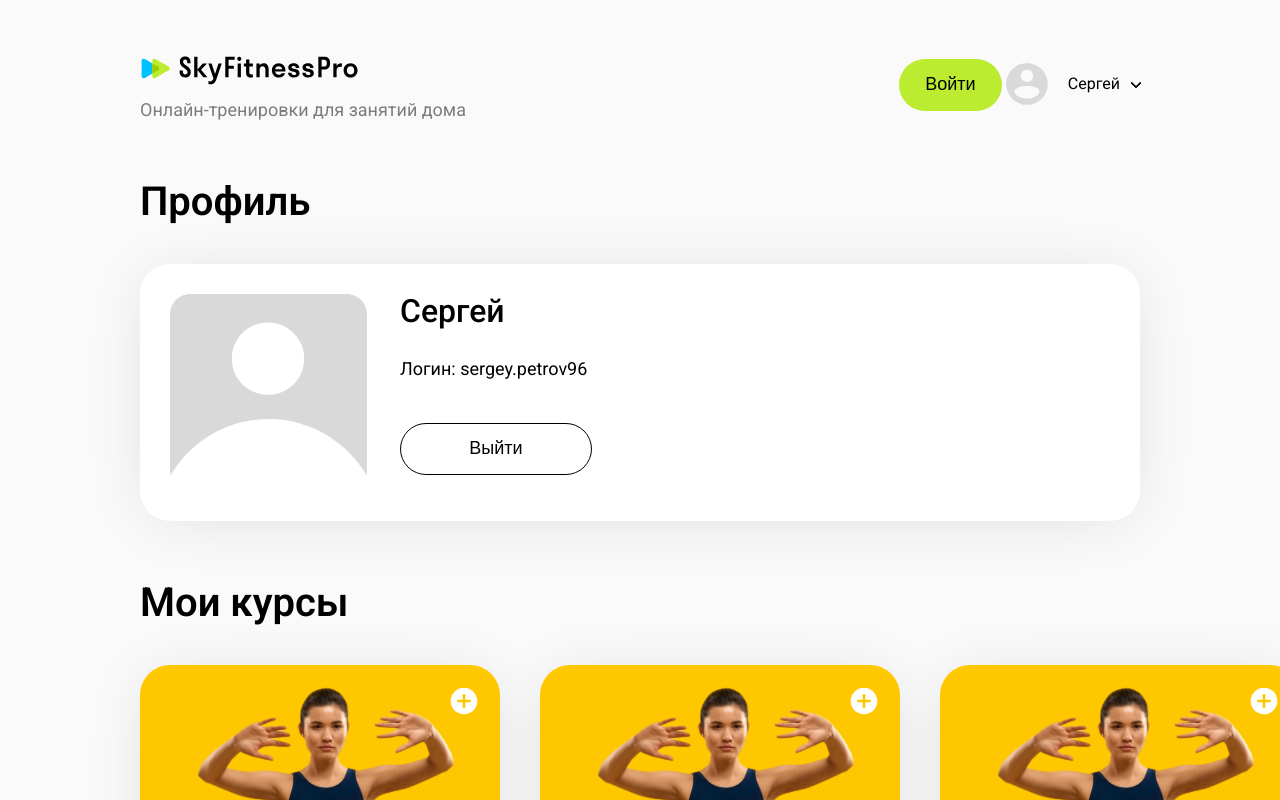
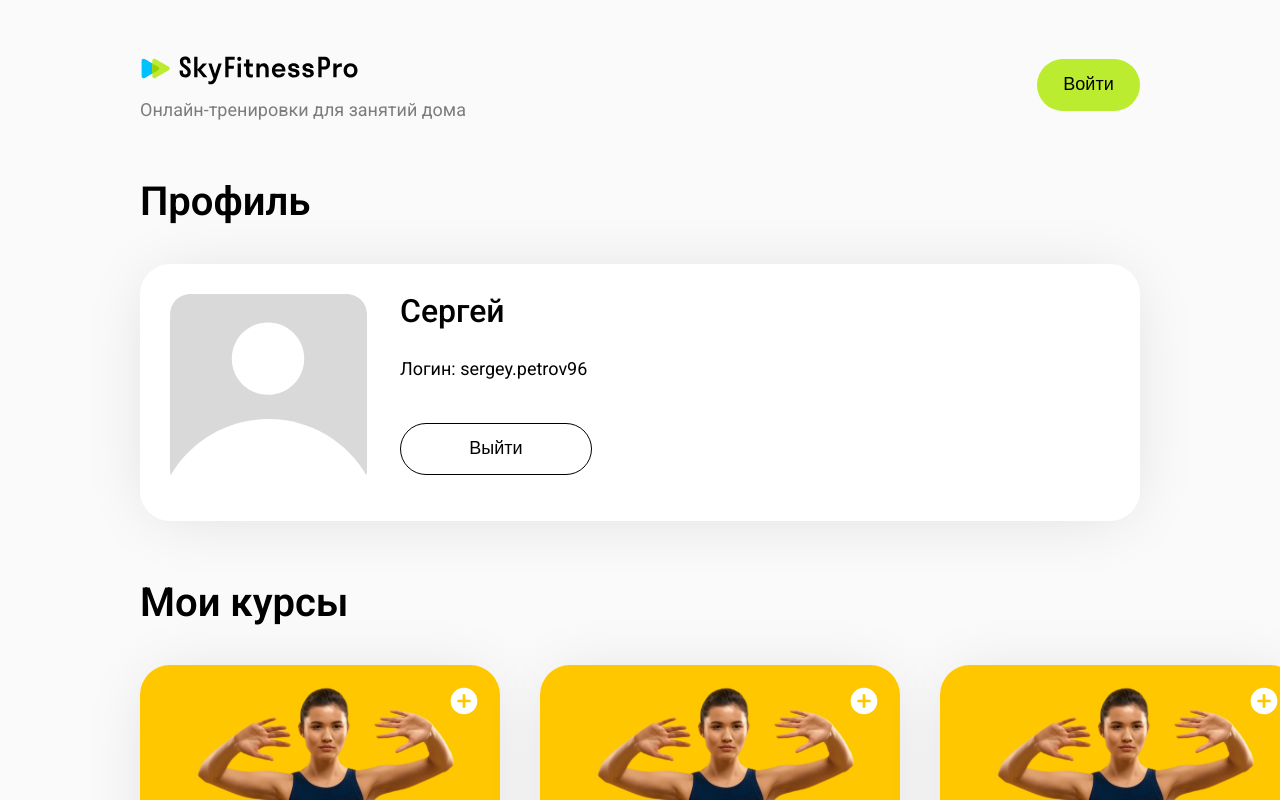
Before and after one commit to MarinaAlPu/sky-fitness-pro, a React (Vite) app: page /profile in a window 1280 px wide. Shown: the top 800 px of the page. Built offline with nearby package versions, Linux system fonts and the light colour scheme.

Commit message:
Add element Arrow

```diff
--- a/src/components/header/Header.style.ts
+++ b/src/components/header/Header.style.ts
@@ -81,14 +81,16 @@ export const SHeaderUserIcon = styled.img`
   background-size: cover;
   background-position: center;
   background-repeat: no-repeat;
+  order: 1;
 `;
 
 export const SHeaderUserName = styled.div`
   display: flex;
   flex-direction: row;
   gap: 12px;
+  order: 2;
 
-    &::after {
+    /* &::after {
     content: "";
     display: block;
     width: 8px;
@@ -99,5 +101,26 @@ export const SHeaderUserName = styled.div`
     margin: 5px 0px;
     padding: 0;
     transform: rotate(-45deg);
+  } */
+
+  @media screen and (max-width: 375px) {
+    display: none;
   }
 `;
+
+export const SArrow = styled.div`
+  width: 8px;
+  height: 8px;
+  border-radius: 1px;
+  border-left: 2px solid #000000;
+  border-bottom: 2px solid #000000;
+  /* margin: 5px 0px; */
+  /* padding: 0; */
+  transform: rotate(-45deg);
+  /* transform: rotate(135deg); */
+  order: 3;
+
+  @media screen and (max-width: 375px) {
+    order: 2;
+  }
+`;
--- a/src/components/header/Header.tsx
+++ b/src/components/header/Header.tsx
@@ -1,4 +1,4 @@
-import { SWrapper, SHeaderContainer, SHeaderBlock, SHeaderBlockLeft, SHeaderLogoLink, SHeaderLogo, SHeaderDescription, SHeaderBlockRight, SHeaderUserInfoBlock, SHeaderUserName, SHeaderUserIcon } from './Header.style';
+import { SWrapper, SHeaderContainer, SHeaderBlock, SHeaderBlockLeft, SHeaderLogoLink, SHeaderLogo, SHeaderDescription, SHeaderBlockRight, SHeaderUserInfoBlock, SHeaderUserName, SHeaderUserIcon, SArrow } from './Header.style';
 import { Button } from '../button/Button';
 
 
@@ -28,12 +28,11 @@ export const Header = () => {
               Войти
             </Button>
 
-            <SHeaderUserInfoBlock>
+            {/* <SHeaderUserInfoBlock>
               <SHeaderUserIcon src="/icons/profile.svg" alt="Иконка пользователя" />
-              <SHeaderUserName>
-                Сергей
-              </SHeaderUserName>
-            </SHeaderUserInfoBlock>
+              <SHeaderUserName>Сергей</SHeaderUserName>
+              <SArrow />
+            </SHeaderUserInfoBlock> */}
 
           </SHeaderBlockRight>
         </SHeaderBlock>
```
